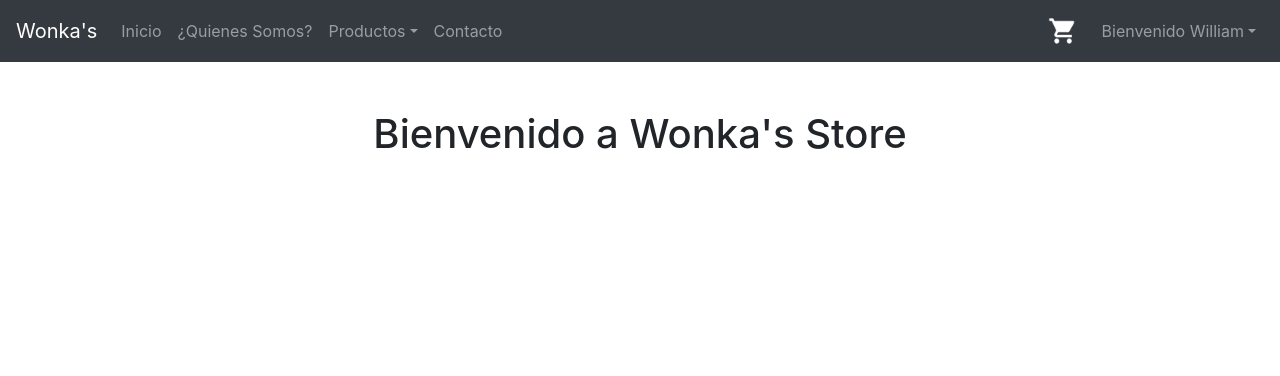
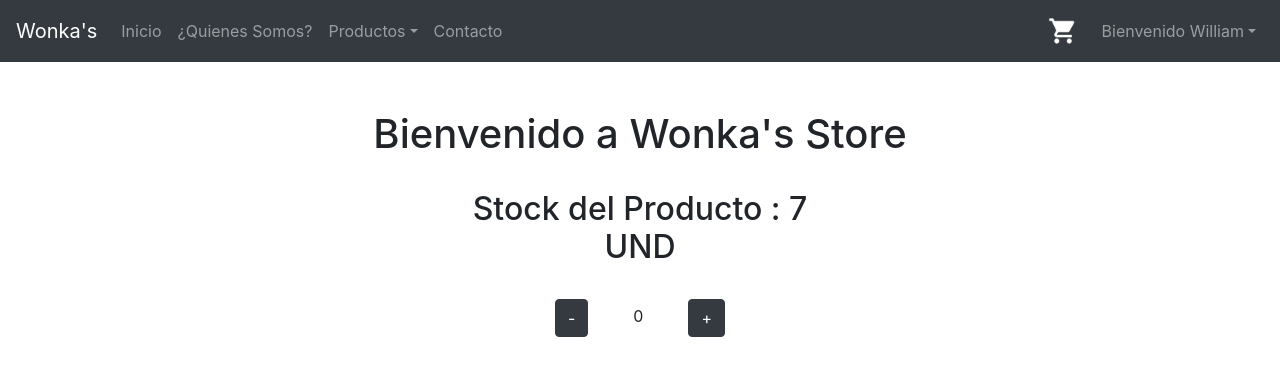
Before and after one commit to wlopezcodrise07/wonkastore-lopez, a React (Create React App) app: page / in a window 1280 px wide. Shown: the top 376 px of the page. Built offline with nearby package versions, Linux system fonts and the light colour scheme.

Commit message:
Entregable 4

```diff
--- a/src/App.js
+++ b/src/App.js
@@ -1,9 +1,8 @@
-import React from "react";
+import React, { useState } from "react";
 import logo from './logo.svg';
 import './App.css';
 import NavBar from "./components/NavBar";
 import ItemListContainer from "./components/ItemListContainer";
-import CartWidge from "./components/CartWidge";
 function App() {
 
   return (
--- /dev/null
+++ b/src/components/ItemCount.js
@@ -0,0 +1,31 @@
+import React, { useState } from "react";
+import 'bootstrap/dist/css/bootstrap.min.css';
+
+const ItemCount = () =>{
+    const [count,setCount] = useState(0);
+  function Sumar(){
+    let stock = document.getElementsByClassName("stock")[0];
+    let cantidad_limite = parseInt(stock.getAttribute("cant"));
+    if(cantidad_limite>count){
+
+    setCount(count + 1);
+    }
+  }
+  function Restar(){
+      if(count>0){
+
+    setCount(count - 1);
+      }
+  }
+    return (
+            <div className="col-4">
+            <h2 cant="7" className="stock">Stock del Producto : 7 UND</h2>
+            <br/>
+            <button className="btn btn-dark" onClick={Restar}>-</button>
+            <label style={{textAlign: "center",width:"100px"}}>{count} </label>
+            <button className="btn btn-dark" onClick={Sumar}>+</button>
+            </div>
+
+        )
+}
+  export default ItemCount
--- a/src/components/ItemListContainer.js
+++ b/src/components/ItemListContainer.js
@@ -1,11 +1,16 @@
 import React, { useState } from "react";
 import 'bootstrap/dist/css/bootstrap.min.css';
+import ItemCount from './ItemCount';
 const ItemListContainer = () =>{
     return (
 <center>
         <div><br/><br/>
                     <h1>Bienvenido a Wonka's Store</h1>
-                </div></center>
+                </div>
+
+                <br/>
+                <ItemCount />
+                </center>
         )
 }
   export default ItemListContainer
```
